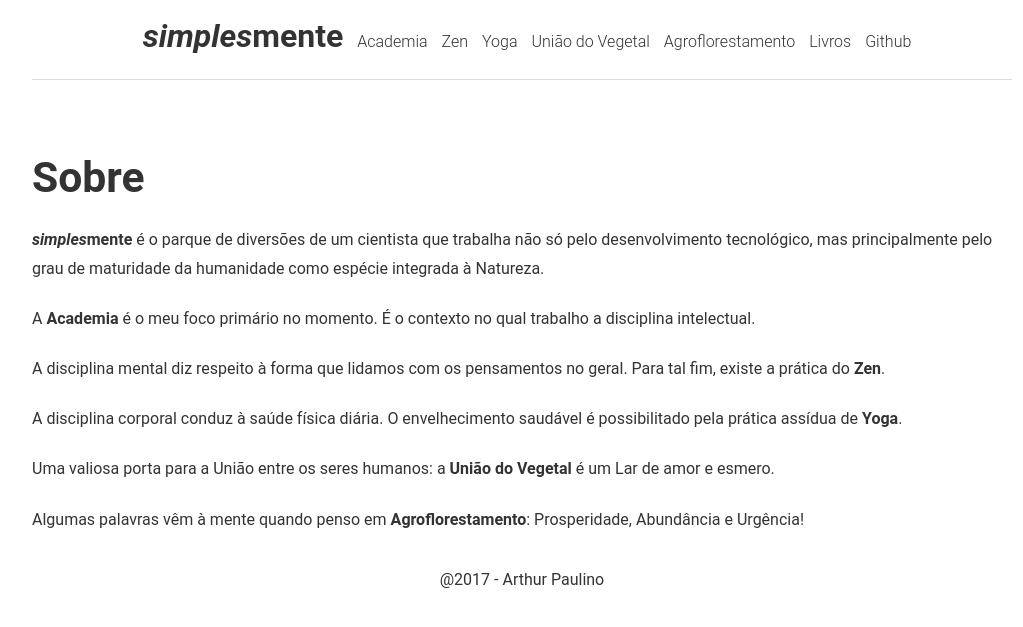
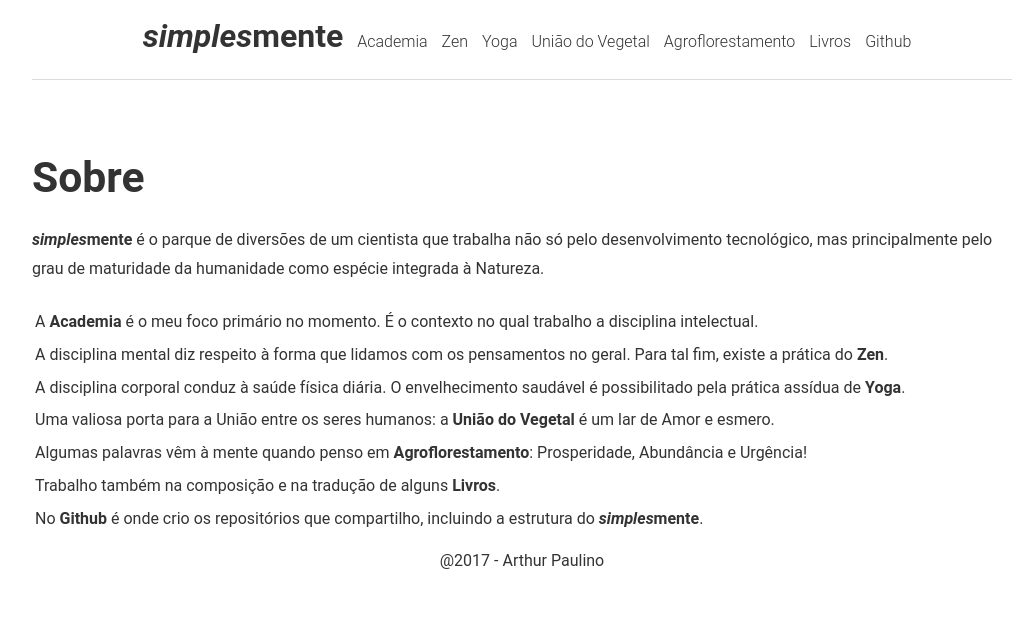
Before and after one commit to arthurpaulino/arthurpaulino.github.io, a Jekyll site: the page built from intro.md, in a window 1280 px wide. Shown: the top 627 px of the page, without its empty margins (118-1141 px from the left). Built offline with Jekyll 4.4.1, drawn with Linux system fonts in a browser that asks for light colours; our own code applies the rules of GitHub Pages for plain Markdown files.

Commit message:
more intro

```diff
--- a/intro.md
+++ b/intro.md
@@ -5,12 +5,10 @@ layout: about
 
 [***simples*mente**]() é o parque de diversões de um cientista que trabalha não só pelo desenvolvimento tecnológico, mas principalmente pelo grau de maturidade da humanidade como espécie integrada à Natureza.
 
-A [Academia](academia) é o meu foco primário no momento. É o contexto no qual trabalho a disciplina intelectual.
-
-A disciplina mental diz respeito à forma que lidamos com os pensamentos no geral. Para tal fim, existe a prática do [Zen](zen).
-
-A disciplina corporal conduz à saúde física diária. O envelhecimento saudável é possibilitado pela prática assídua de [Yoga](yoga).
-
-Uma valiosa porta para a União entre os seres humanos: a [União do Vegetal](udv) é um Lar de amor e esmero.
-
-Algumas palavras vêm à mente quando penso em [Agroflorestamento](agroflor): Prosperidade, Abundância e Urgência!
+|A [Academia](academia) é o meu foco primário no momento. É o contexto no qual trabalho a disciplina intelectual.
+|A disciplina mental diz respeito à forma que lidamos com os pensamentos no geral. Para tal fim, existe a prática do [Zen](zen).
+|A disciplina corporal conduz à saúde física diária. O envelhecimento saudável é possibilitado pela prática assídua de [Yoga](yoga).
+|Uma valiosa porta para a União entre os seres humanos: a [União do Vegetal](udv) é um lar de Amor e esmero.
+|Algumas palavras vêm à mente quando penso em [Agroflorestamento](agroflor): Prosperidade, Abundância e Urgência!
+|Trabalho também na composição e na tradução de alguns [Livros](livros).
+|No [Github](https://github.com/arthurpaulino){:target="_blank"} é onde crio os repositórios que compartilho, incluindo a estrutura do [***simples*mente**](https://github.com/arthurpaulino/arthurpaulino.github.io){:target="_blank"}.
```
